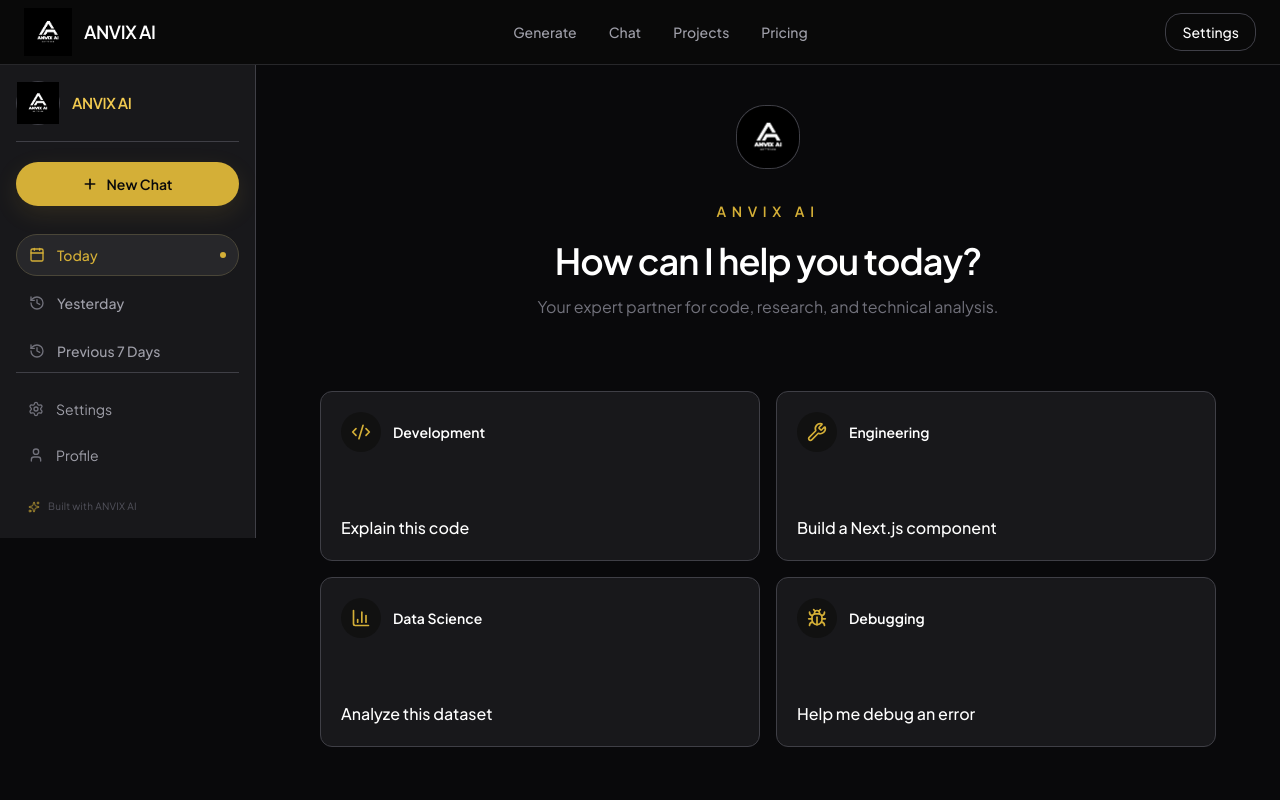
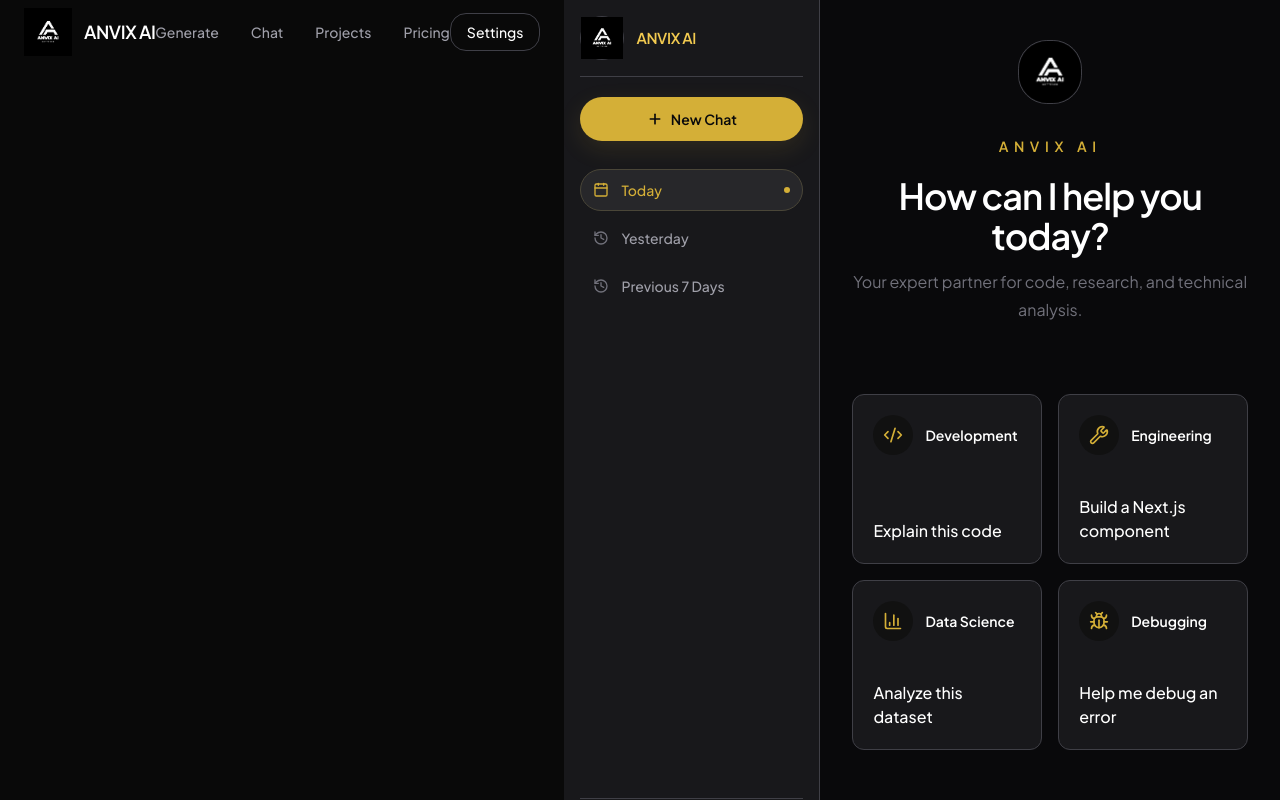
Before and after one commit to thiteswapnil1212-hue/ANVIX-AI, a Next.js app: page /chat in a window 1280 px wide. Shown: the top 800 px of the page. Built offline with nearby package versions, Linux system fonts and the light colour scheme.

Commit message:
appshell debuged

```diff
--- a/components/layout/AppShell.tsx
+++ b/components/layout/AppShell.tsx
@@ -3,11 +3,15 @@
 
 interface AppShellProps {
   children: ReactNode;
+  title?: string;
+  description?: string;
 }
 
-export default function AppShell({ children }: AppShellProps) {
+export default function AppShell({
+  children,
+}: AppShellProps) {
   return (
-    <div className="flex min-h-screen flex-col bg-[#090909] text-white">
+    <div className="flex min-h-screen bg-[#09090B] text-white">
       <Navbar />
 
       <main className="flex-1 overflow-hidden">
```
